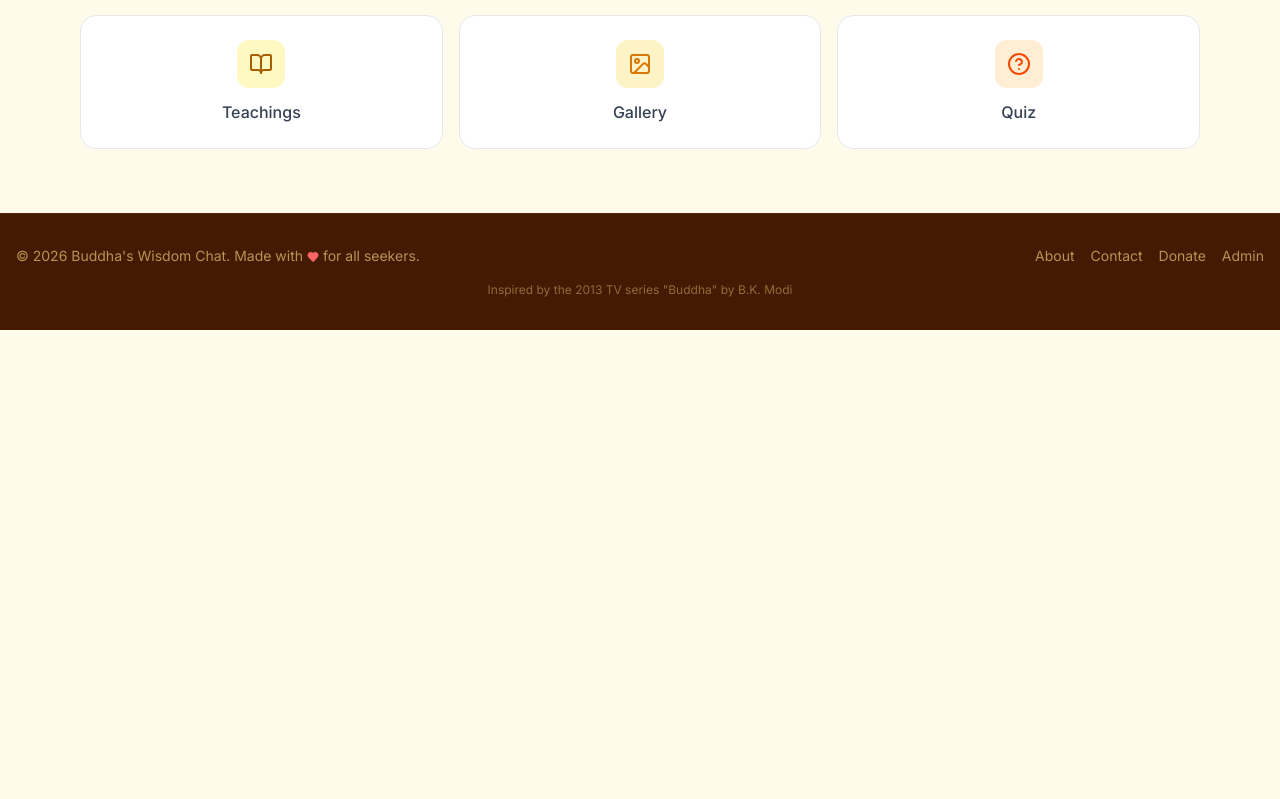
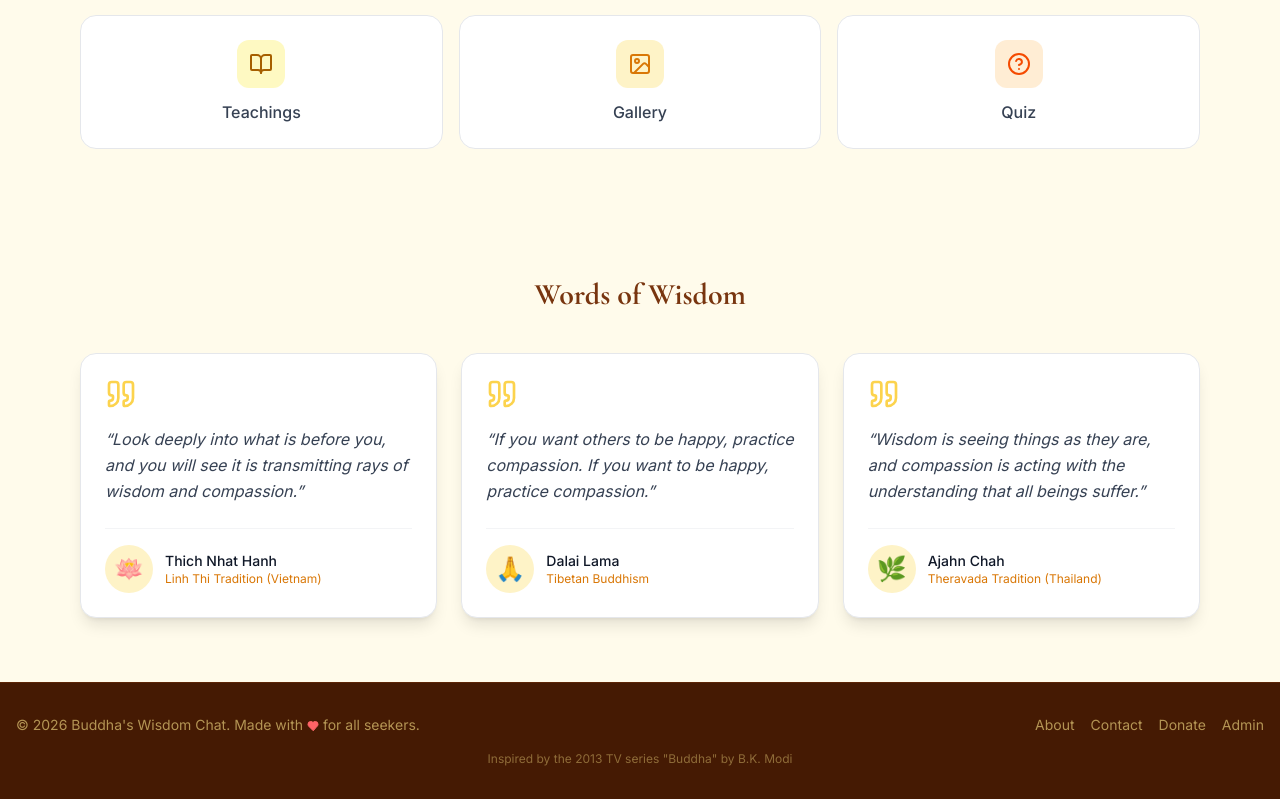
Before and after one commit to Serze8/buddha-wisdom-chat, a Next.js app: page / in a window 1280 px wide. Shown: the part 1651-2450 px from the top of the page. Before the commit the page ends 1981 px from the top, so only its background shows below. Built offline with nearby package versions, Linux system fonts and the light colour scheme; no server answers.

Commit message:
feat: add teacher wisdom quotes section (Thich Nhat Hanh, Dalai Lama, Ajahn Chah) with 8 languages

```diff
--- a/src/app/HomePageClient.tsx
+++ b/src/app/HomePageClient.tsx
@@ -4,6 +4,7 @@ import { useLanguage } from '@/contexts/LanguageContext'
 import Link from 'next/link'
 import Image from 'next/image'
 import { MessageCircle, Users, Tv, BookOpen, Image as ImageIcon, HelpCircle, BookOpenCheck, Film } from 'lucide-react'
+import TeacherQuotes from '@/components/ui/TeacherQuotes'
 
 const features = [
   { key: 'chat', icon: MessageCircle, href: '/chat', color: 'bg-amber-100 text-amber-700' },
@@ -210,6 +211,9 @@ export default function HomePageClient() {
           ))}
         </div>
       </section>
+
+      {/* Teacher Quotes */}
+      <TeacherQuotes />
     </div>
   )
 }
--- /dev/null
+++ b/src/components/ui/TeacherQuotes.tsx
@@ -0,0 +1,75 @@
+'use client'
+
+import { useLanguage } from '@/contexts/LanguageContext'
+import { Quote } from 'lucide-react'
+
+interface Teacher {
+  id: string
+  name: Record<string, string>
+  tradition: Record<string, string>
+  quote: Record<string, string>
+  emoji: string
+}
+
+const teachers: Teacher[] = [
+  {
+    id: 'tnh',
+    name: { ru: 'Тхить Нят Хань', en: 'Thich Nhat Hanh', hi: 'थिच न्हाट हान', es: 'Thich Nhat Hanh', fr: 'Thich Nhat Hanh', de: 'Thich Nhat Hanh', zh: '一行禅师', ja: 'ティック・ナット・ハン' },
+    tradition: { ru: 'Традиция Линь Цзи (Вьетнам)', en: 'Linh Thi Tradition (Vietnam)', hi: 'लिन थि परंपरा (वियतनाम)', es: 'Tradición Linh Thi (Vietnam)', fr: 'Tradition Linh Thi (Vietnam)', de: 'Linh Thi Tradition (Vietnam)', zh: '临济宗（越南）', ja: 'リンチ正宗（ベトナム）' },
+    quote: { ru: 'Глубоко взгляни в то, что перед тобой, и увидишь, что оно передаёт тебе лучи мудрости и сострадания.', en: 'Look deeply into what is before you, and you will see it is transmitting rays of wisdom and compassion.', hi: 'जो तुम्हारे सामने है उसमें गहराई से देखो, और तुम देखोगे कि वह ज्ञान और करुणा की किरणें भेज रहा है।', es: 'Mira profundamente lo que tienes delante y verás que irradia rayos de sabiduría y compasión.', fr: 'Regarde profondément ce qui est devant toi, et tu verras qu\'il émet des rayons de sagesse et de compassion.', de: 'Blicke tief in das, was vor dir liegt, und du wirst sehen, dass es Strahlen von Weisheit und Mitgefühl aussendet.', zh: '深深地观照你面前的事物，你会发现它正在传递智慧与慈悲的光芒。', ja: '目の前にあるものに深く目を向ければ、智慧と慈悲の光が放たれていることが見えるでしょう。' },
+    emoji: '🪷',
+  },
+  {
+    id: 'dalai',
+    name: { ru: 'Далай-лама', en: 'Dalai Lama', hi: 'दलाई लामा', es: 'Dalai Lama', fr: 'Dalaï Lama', de: 'Dalai Lama', zh: '达赖喇嘛', ja: 'ダライ・ラマ' },
+    tradition: { ru: 'Тибетский буддизм', en: 'Tibetan Buddhism', hi: 'तिब्बती बौद्ध धर्म', es: 'Budismo tibetano', fr: 'Bouddhisme tibétain', de: 'Tibetischer Buddhismus', zh: '藏传佛教', ja: 'チベット仏教' },
+    quote: { ru: 'Если ты хочешь, чтобы другие были счастливы, практикуй сострадание. Если ты хочешь быть счастливым, практикуй сострадание.', en: 'If you want others to be happy, practice compassion. If you want to be happy, practice compassion.', hi: 'यदि आप चाहते हैं कि दूसरे सुखी हों, तो करुणा का अभ्यास करें। यदि आप सुखी होना चाहते हैं, तो करुणा का अभ्यास करें।', es: 'Si quieres que otros sean felices, practica la compasión. Si quieres ser feliz, practica la compasión.', fr: 'Si tu veux que les autres soient heureux, pratique la compassion. Si tu veux être heureux, pratique la compassion.', de: 'Wenn du willst, dass andere glücklich sind, übe Mitgefühl. Wenn du glücklich sein willst, übe Mitgefühl.', zh: '如果你想让他人快乐，修习慈悲。如果你想让自己快乐，修习慈悲。', ja: '他人を幸せにしたいなら、慈悲を実践しなさい。自分が幸せになりたいなら、慈悲を実践しなさい。' },
+    emoji: '🙏',
+  },
+  {
+    id: 'ajahn',
+    name: { ru: 'Аджан Ча', en: 'Ajahn Chah', hi: 'अजान चाह', es: 'Ajahn Chah', fr: 'Ajahn Chah', de: 'Ajahn Chah', zh: '阿姜查', ja: 'アージャン・チャー' },
+    tradition: { ru: 'Традиция Тхеравада (Таиланд)', en: 'Theravada Tradition (Thailand)', hi: 'थेरवाद परंपरा (थाईलैंड)', es: 'Tradición Theravada (Tailandia)', fr: 'Tradition Théravada (Thaïlande)', de: 'Theravada Tradition (Thailand)', zh: '上座部佛教（泰国）', ja: 'テーラワーダ正宗（タイ）' },
+    quote: { ru: 'Мудрость — это видеть вещи такими, какие они есть, а сострадание — это действовать с пониманием того, что все существа страдают.', en: 'Wisdom is seeing things as they are, and compassion is acting with the understanding that all beings suffer.', hi: 'ज्ञान वस्तुओं को वैसा ही देखना है जैसी वे हैं, और करुणा इस समझ के साथ कार्य करना है कि सभी प्राणी दुखी हैं।', es: 'La sabiduría es ver las cosas como son, y la compasión es actuar con el entendimiento de que todos los seres sufren.', fr: 'La sagesse, c\'est voir les choses telles qu\'elles sont, et la compassion, c\'est agir en comprenant que tous les êtres souffrent.', de: 'Weisheit ist, die Dinge so zu sehen, wie sie sind, und Mitgefühl ist, mit dem Verständnis zu handeln, dass alle Wesen leiden.', zh: '智慧是如实地看见事物，慈悲是带着对一切众生皆苦的理解去行动。', ja: '智慧とは事物をありのままに見ることであり、慈悲とはすべての衆生が苦しむことを理解して行動することです。' },
+    emoji: '🌿',
+  },
+]
+
+export default function TeacherQuotes() {
+  const { locale } = useLanguage()
+
+  return (
+    <section className="max-w-6xl mx-auto px-4 py-16">
+      <h2 className="font-[var(--font-cormorant)] text-3xl font-bold text-amber-900 dark:text-amber-100 text-center mb-10">
+        {locale === 'ru' ? 'Слова мудрости' : 'Words of Wisdom'}
+      </h2>
+
+      <div className="grid md:grid-cols-3 gap-6 stagger-children">
+        {teachers.map((teacher) => (
+          <div
+            key={teacher.id}
+            className="group bg-white dark:bg-gray-900 rounded-2xl shadow-lg border border-gray-200 dark:border-gray-700 p-6 hover:shadow-xl hover:border-amber-300 dark:hover:border-amber-700 transition-all duration-300"
+          >
+            <Quote className="w-8 h-8 text-amber-300 dark:text-amber-600 mb-4" />
+            <p className="text-gray-700 dark:text-gray-300 italic font-[var(--font-cormorant)] text-base leading-relaxed mb-6">
+              &ldquo;{teacher.quote[locale] || teacher.quote.en}&rdquo;
+            </p>
+            <div className="flex items-center gap-3 border-t border-gray-100 dark:border-gray-800 pt-4">
+              <div className="w-12 h-12 rounded-full bg-amber-100 dark:bg-amber-900/30 flex items-center justify-center text-2xl shrink-0">
+                {teacher.emoji}
+              </div>
+              <div>
+                <p className="font-medium text-gray-900 dark:text-gray-100 text-sm">
+                  {teacher.name[locale] || teacher.name.en}
+                </p>
+                <p className="text-xs text-amber-600 dark:text-amber-400">
+                  {teacher.tradition[locale] || teacher.tradition.en}
+                </p>
+              </div>
+            </div>
+          </div>
+        ))}
+      </div>
+    </section>
+  )
+}
```
